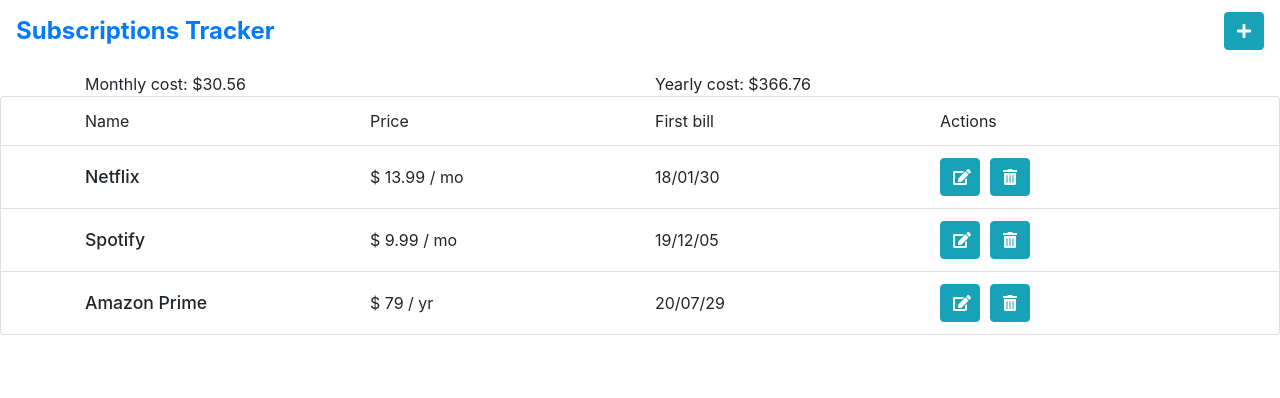
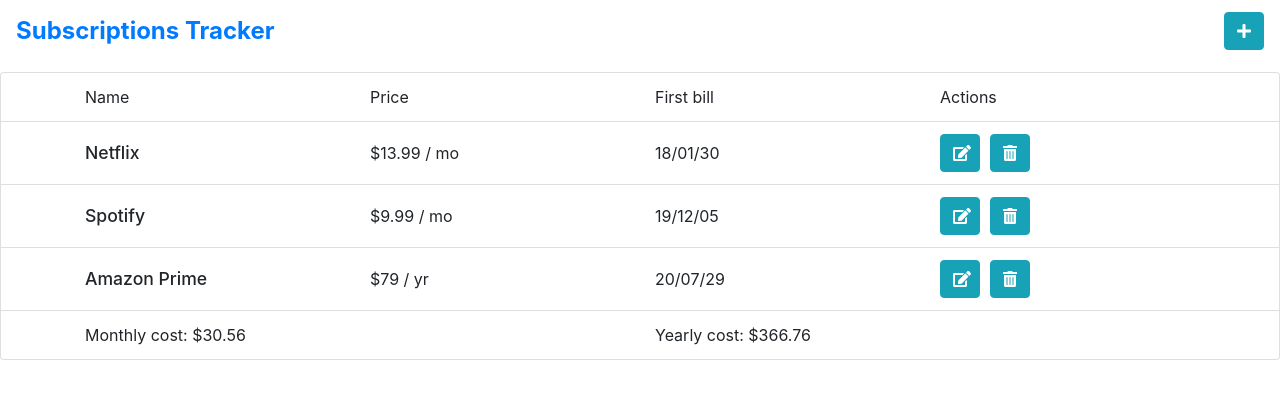
Before and after one commit to lrnxie/subscription-tracker-firebase, a React (Create React App) app: page / in a window 1280 px wide. Shown: the top 398 px of the page. Built offline with nearby package versions, Linux system fonts and the light colour scheme.

Commit message:
Relocated stats component

```diff
--- a/src/App.js
+++ b/src/App.js
@@ -1,7 +1,6 @@
 import React from "react";
 import { SubscriptionContextProvider } from "./contexts/SubscriptionContext";
 import { Header } from "./components/Header";
-import Stats from "./components/Stats";
 import SubscriptionList from "./components/SubscriptionList";
 
 function App() {
@@ -9,7 +8,6 @@
     <div>
       <SubscriptionContextProvider>
         <Header />
-        <Stats />
         <SubscriptionList />
       </SubscriptionContextProvider>
     </div>
--- a/src/components/Stats.js
+++ b/src/components/Stats.js
@@ -35,7 +35,7 @@
       <Container>
         <Row>
           <Col>Monthly cost: ${monthly.toFixed(2)}</Col>
-          <Col>Yearly cost: ${yearly}</Col>
+          <Col>Yearly cost: ${yearly.toFixed(2)}</Col>
         </Row>
       </Container>
     </div>
--- a/src/components/SubscriptionDetail.js
+++ b/src/components/SubscriptionDetail.js
@@ -21,6 +21,8 @@
         return "mo";
       case "yearly":
         return "yr";
+      default:
+        return "";
     }
   };
 
@@ -34,7 +36,7 @@
         <Row className="item">
           <Col className="name">{subscription.name}</Col>
           <Col>
-            {"$ " + subscription.price} / {formatCycle(subscription.cycle)}
+            ${subscription.price} / {formatCycle(subscription.cycle)}
           </Col>
           <Col>{formatDate(subscription.date)}</Col>
           <Col className="edit-delete">
--- a/src/components/SubscriptionList.js
+++ b/src/components/SubscriptionList.js
@@ -1,6 +1,7 @@
 import React, { useContext } from "react";
 import { SubscriptionContext } from "../contexts/SubscriptionContext";
 import SubscriptionDetail from "./SubscriptionDetail";
+import Stats from "./Stats";
 
 import { ListGroup, ListGroupItem, Container, Row, Col } from "reactstrap";
 
@@ -27,6 +28,9 @@
             />
           );
         })}
+        <ListGroupItem>
+          <Stats />
+        </ListGroupItem>
       </ListGroup>
     </div>
   ) : (
```
